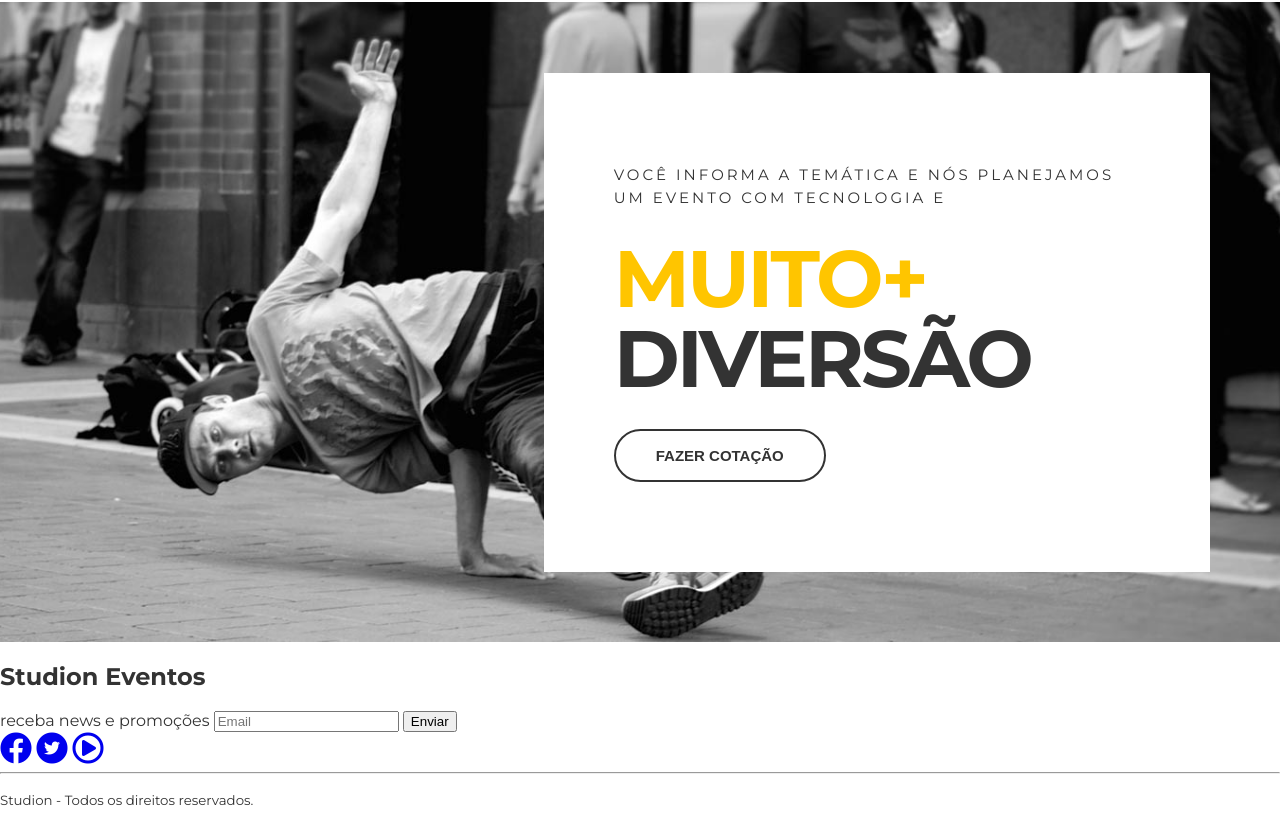
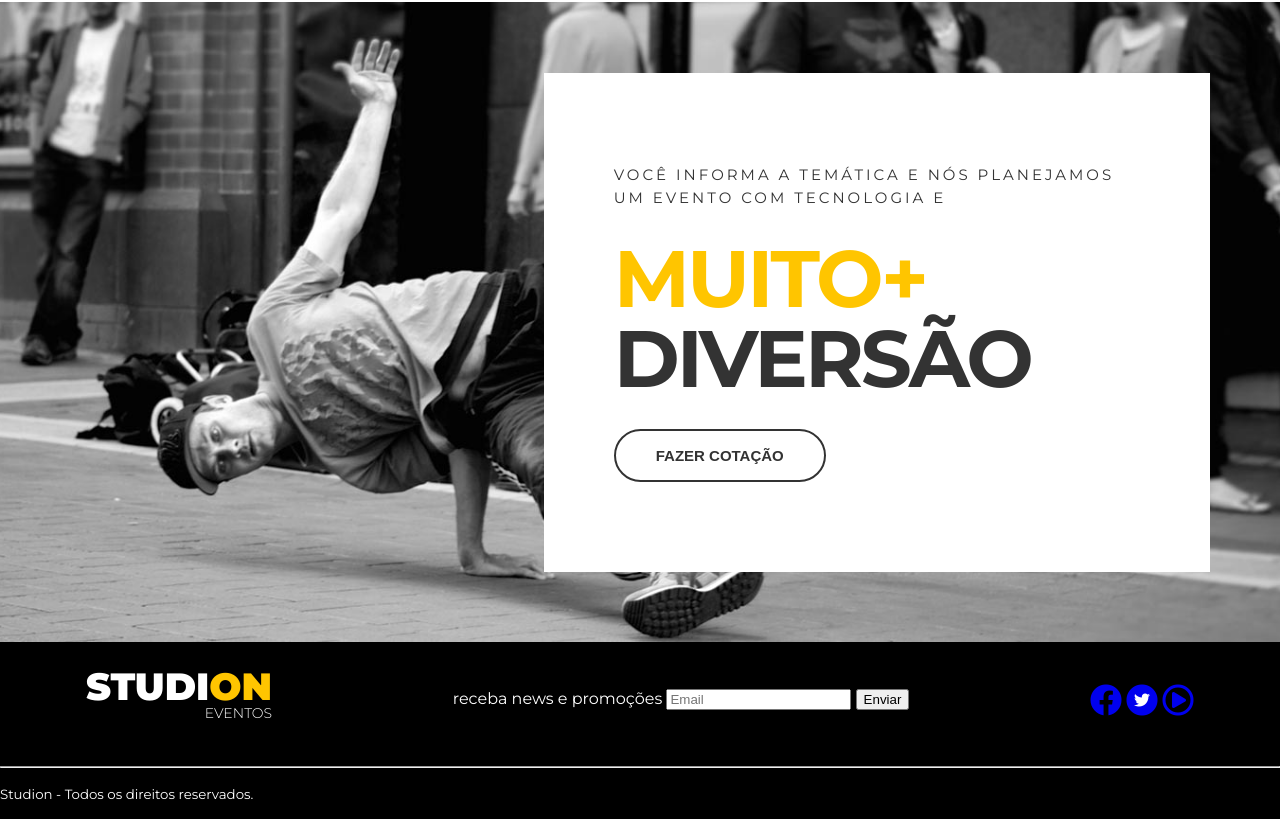
Before and after one commit to juanjunger/studion, a website: page src/index.html in a window 1280 px wide. Shown: the part 1603-2428 px from the top of the page. Drawn offline with Linux system fonts and the light colour scheme.

Commit message:
feat(structure): update html structure and add footer styles in css

```diff
--- a/src/css/style.css
+++ b/src/css/style.css
@@ -136,6 +136,7 @@ footer {
 }
 
 .logo-studion__subtitle {
+  display: block;
   font-weight: 300;
   font-size: 0.875rem;
 }
@@ -285,3 +286,28 @@ footer {
 .quote__copy h2 span {
   display: block;
 }
+
+/* Footer */
+.footer {
+  background-color: var(--color-black);
+  color: var(--color-white);
+}
+
+.footer__container {
+  display: grid;
+  grid-template-columns: repeat(3, auto);
+  align-items: center;
+  padding: 0 1rem;
+}
+
+.footer .logo-studion {
+  justify-self: start;
+}
+
+.footer__form {
+  justify-self: center;
+}
+
+.footer__social {
+  justify-self: end;
+}
--- a/src/index.html
+++ b/src/index.html
@@ -18,8 +18,8 @@
     <nav class="navbar">
       <div class="container navbar__container">
         <h1 class="logo-studion">
-          Studi<span class="copy--primary">on </span
-          ><span class="logo-studion__subtitle">Eventos</span>
+          Studi<span class="copy--primary">on </span>
+          <span class="logo-studion__subtitle">Eventos</span>
         </h1>
         <ul class="navbar__links">
           <li>
@@ -130,13 +130,22 @@
     </main>
     <!-- main -->
 
-    <footer>
-      <h2>Studi<span>on</span> <span>Eventos</span></h2>
-      <form>
+    <footer class="footer">
+      <div class="container footer__container">
+        <h2 class="logo-studion">
+          Studi<span class="copy--primary">on</span>
+          <span class="logo-studion__subtitle">Eventos</span>
+        </h2>
+        <!-- .logo-studion -->
+
+        <form class="footer__form">
           <label>receba news e promoções</label>
           <input type="email" placeholder="Email" />
           <button type="submit">Enviar</button>
-        <ul>
+        </form>
+        <!-- .footer__form -->
+
+        <ul class="footer__social">
           <li>
             <a href="https://www.facebook.com" target="_blank">
               <i class="fab fa-facebook fa-2x"></i>
@@ -156,11 +165,13 @@
             </a>
           </li>
         </ul>
+        <!-- .footer__social -->
+      </div>
+      <!-- .footer__container -->
       <hr />
       <p>
         <small>Studi<span>on</span> - Todos os direitos reservados.</small>
       </p>
-      </form>
     </footer>
     <!-- footer -->
   </body>
```
Lines whose indentation alone changed are shown as unchanged.
